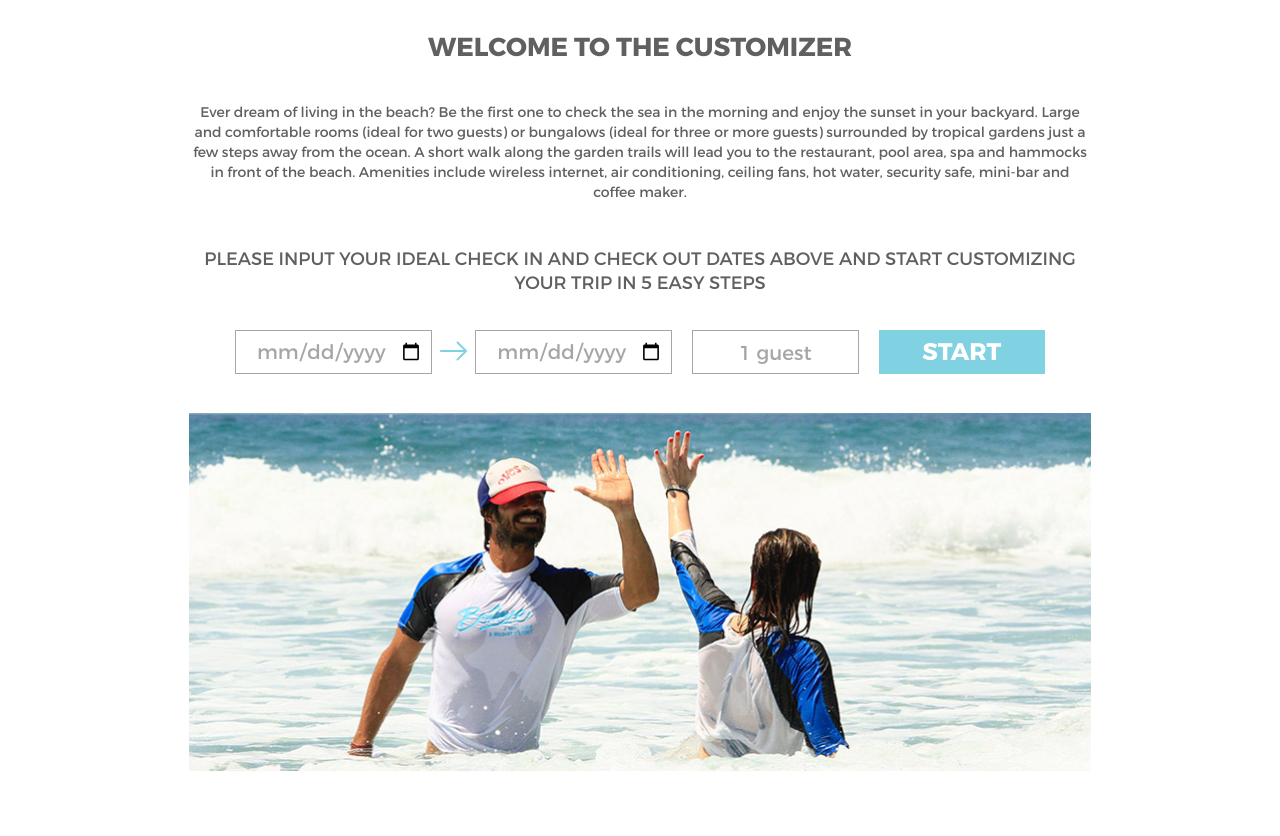
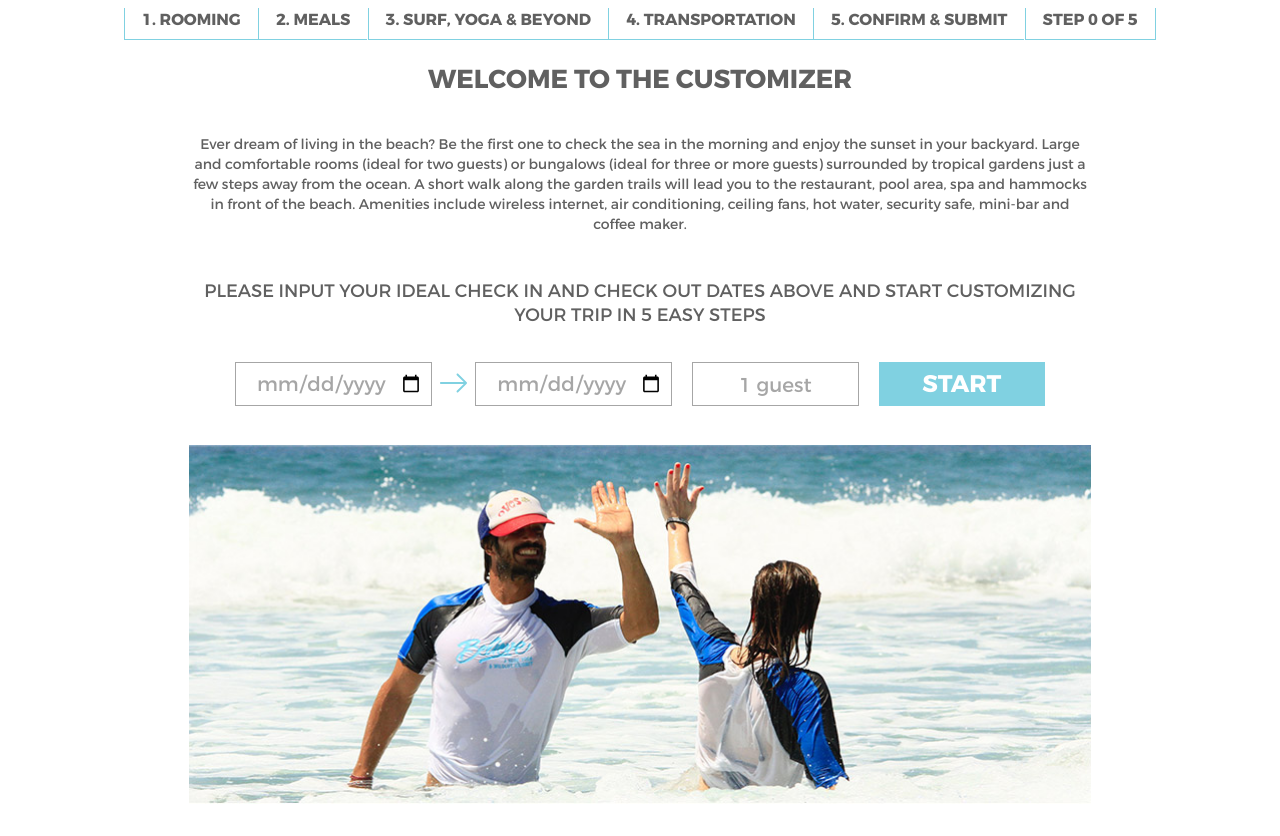
Before and after one commit to xmarianox/believe, a website: page app/index.html in a window 1280 px wide. Shown: the part 70-906 px from the top of the page. Before the commit the page ends 874 px from the top, so only its background shows below. Drawn offline with nearby package versions, Linux system fonts and the light colour scheme; files that its build step writes are made by us from their sources.

Commit message:
Add steps list

```diff
--- a/app/index.html
+++ b/app/index.html
@@ -55,6 +55,17 @@
     </header><!-- appbar -->
 
     <main class="main-container">
+
+      <section class="steps">
+        <ul>
+          <li><a href="">1. ROOMING</a></li>
+          <li><a href="">2. MEALS</a></li>
+          <li><a href="">3. SURF, YOGA & BEYOND</a></li>
+          <li><a href="">4. TRANSPORTATION</a></li>
+          <li><a href="">5. CONFIRM & SUBMIT</a></li>
+          <li><a href="">STEP 0 OF 5</a></li>
+        </ul>
+      </section>
 
       <section class="welcome">
         <article class="welcome_container">
--- a/app/styles/components/_appbar.scss
+++ b/app/styles/components/_appbar.scss
@@ -63,7 +63,6 @@
 // =============================================================================
 // - Components for big screens.
 // =============================================================================
-@media #{$breakpoint-tablet-port} {
 .navigation {
 	@include size(100%, auto);
 	max-width: $secure-area;
@@ -89,7 +88,7 @@
 
 	a {
 		font-family: $montserratSemiBold;
-			@include font-size(14px);
+		@include font-size(12px);
 		@include line-height(24px);
 		text-decoration: none;
 		color: $darkGray;
@@ -98,5 +97,11 @@
 			color: $lightBlue;
 		}
 	}
+
+	@media #{$breakpoint-tablet-port} {}
+	@media #{$breakpoint-laptop-pc} {
+		a {
+			@include font-size(14px);
 		}
 	}
+}
--- a/app/styles/components/_welcomeComponent.scss
+++ b/app/styles/components/_welcomeComponent.scss
@@ -69,3 +69,56 @@
 		}
 	}
 }
+
+// =============================================================================
+// - steps
+// =============================================================================
+.steps {
+	display: none;
+
+	@media #{$breakpoint-tablet-port} {
+		@include size(100%, auto);
+		max-width: $secure-area;
+		margin: 0 auto;
+		display: flex;
+		flex-direction: row;
+		flex-wrap: wrap;
+		align-items: center;
+		justify-content: center;
+	}
+
+	ul {
+		@include size(100%, auto);
+		margin: auto;
+
+		display: flex;
+		flex-direction: row;
+		flex-wrap: nowrap;
+		align-items: center;
+		justify-content: center;
+	}
+
+	li {
+		@include size(auto, 32px);
+		padding: 4px 17px;
+		overflow: hidden;
+		margin: auto;
+		border: 1px solid $lightBlue;
+		border-top: none;
+		border-right: none;
+
+		&:last-child {
+			border-right: 1px solid $lightBlue;
+		}
+	}
+
+	a {
+		font-family: $montserratBold;
+		@include font-size(16px);
+		@include line-height(16px);
+		text-decoration: none;
+		color: $darkGray;
+
+		display: block;
+	}
+}
```
Lines whose indentation alone changed are shown as unchanged.
